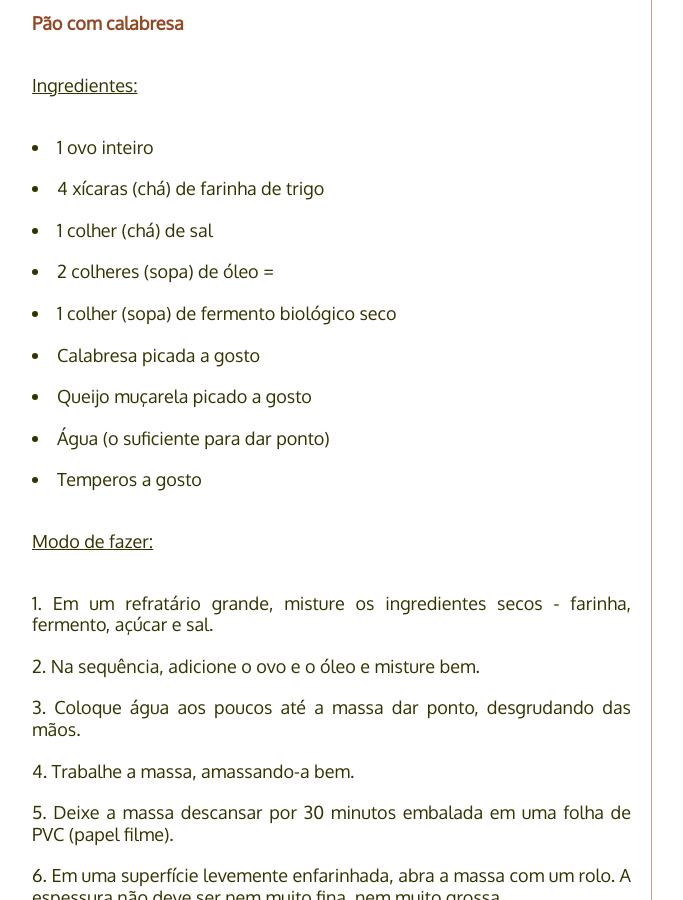
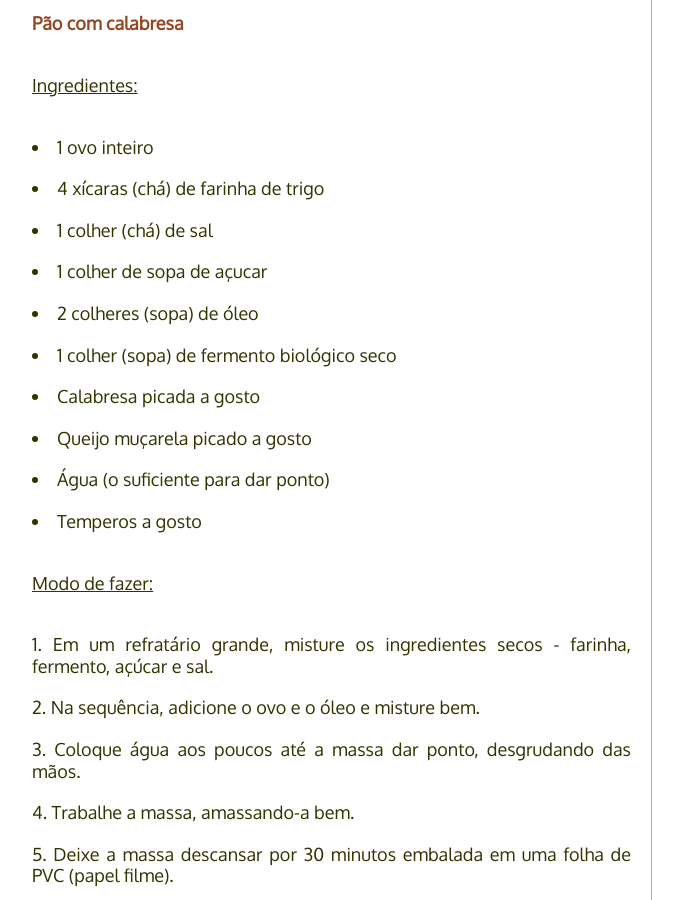
Before and after one commit to PaneladePau/paneladepau-jekyll-blog, a Jekyll site: the page built from _posts/2012-10-29-pao-de-calabresa.md, in a window 1280 px wide and 900 px high, scrolled down 1068 px. Shown: the whole window, without its empty margins (138-821 px from the left). Built offline with Jekyll 4.4.1, drawn with Linux system fonts in a browser that asks for light colours; nearby versions of some CDN libraries; some web fonts are replaced; Markdown is read by kramdown in place of the engine named in the settings.

Commit message:
“update”

```diff
--- a/_posts/2012-10-29-pao-de-calabresa.md
+++ b/_posts/2012-10-29-pao-de-calabresa.md
@@ -28,7 +28,8 @@ Como um pouquinho de experiência e sorte (haha) andam me ajudando no preparo de
 * 1 ovo inteiro
 * 4 xícaras (chá) de farinha de trigo
 * 1 colher (chá) de sal
-* 2 colheres (sopa) de óleo =
+* 1 colher de sopa de açucar
+* 2 colheres (sopa) de óleo
 * 1 colher (sopa) de fermento biológico seco
 * Calabresa picada a gosto
 * Queijo muçarela picado a gosto
```
